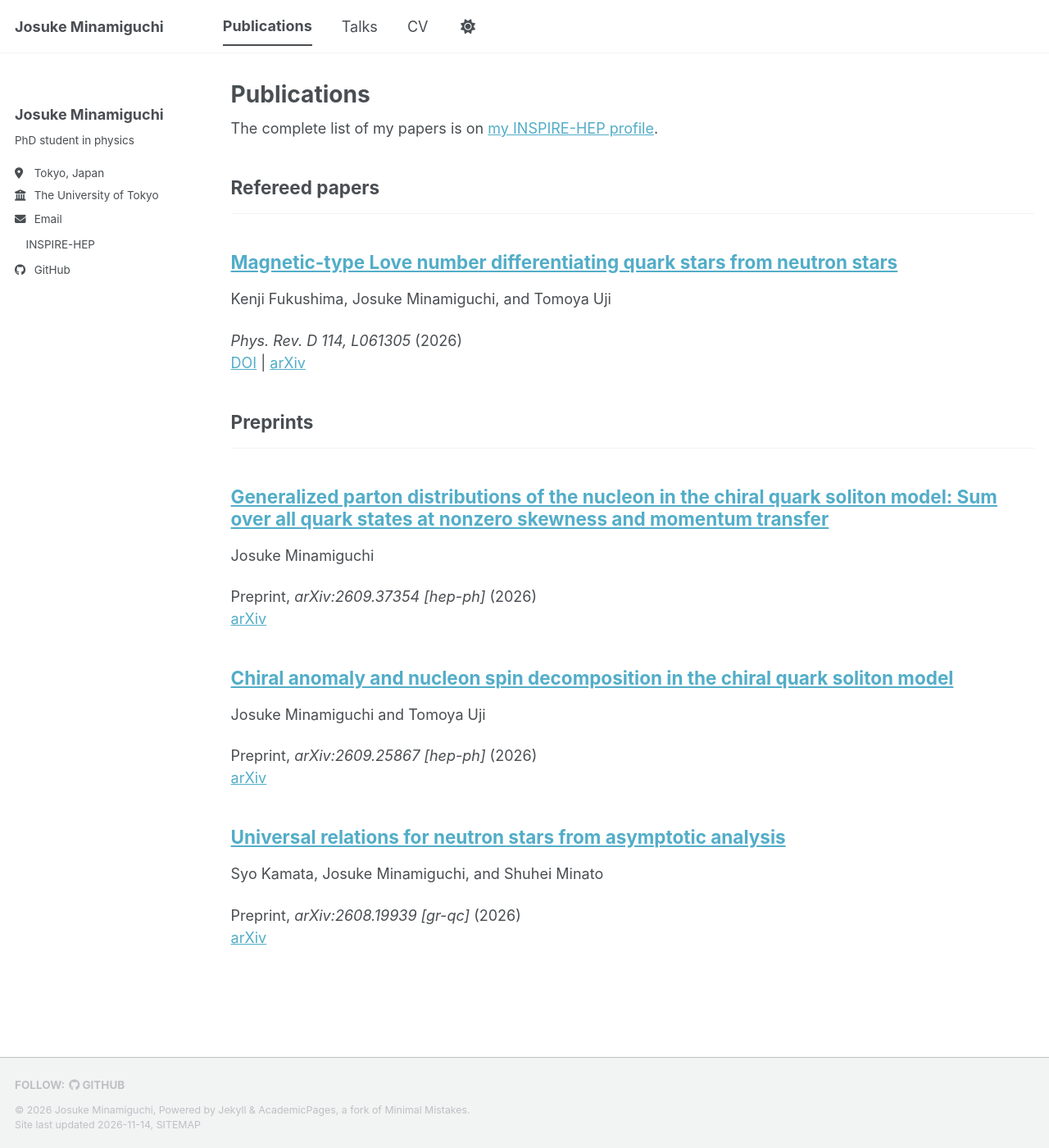
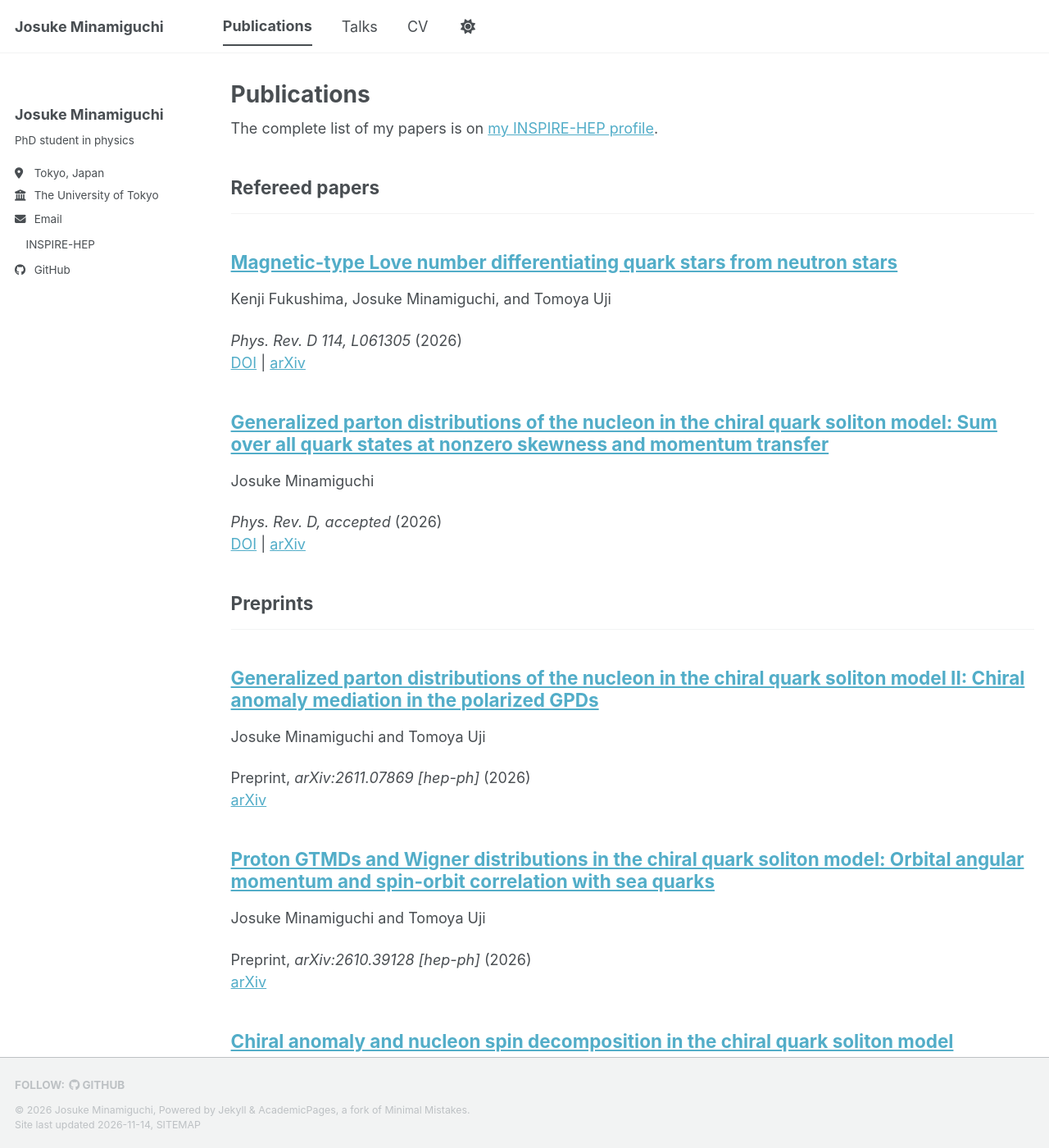
Before and after one commit to jminamiguchi/jminamiguchi.github.io, a Jekyll site: the page built from _pages/publications.html, in a window 1280 px wide and 1400 px high. Shown: the whole window at 82% size. Built offline with Jekyll 4.4.1, drawn with Linux system fonts in a browser that asks for light colours; a style sheet for code colours, icons or effects is not loaded.

Commit message:
実績を更新: 新規プレプリント 2 件，GPD 論文の PRD accept，受賞記念講演
- GTMD 論文 (arXiv:2610.39128, Minamiguchi & Uji) をプレプリントに追加
- GPD II (η0 の偏極 GPD, arXiv:2611.07869, Minamiguchi & Uji) を追加
- GPD I (arXiv:2609.37354) を PRD の Regular Article として accept
  (2026-10-22, doi:10.1103/8wrp-hkth) されたため refereed に移す
- 宇核連の受賞記念講演 (2026-10-19, 理研和光) を talks に追加

Co-Authored-By: Claude Opus 5 <noreply@anthropic.com>
Claude-Session: https://claude.ai/code/session_01UTYLBa4CE8LsWZ4542MGjP

```diff
--- a/_publications/2026-09-29-gpd-chiral-quark-soliton.md
+++ b/_publications/2026-09-29-gpd-chiral-quark-soliton.md
@@ -1,12 +1,13 @@
 ---
 title: "Generalized parton distributions of the nucleon in the chiral quark soliton model: Sum over all quark states at nonzero skewness and momentum transfer"
 collection: publications
-category: preprints
+category: refereed
 permalink: /publication/2026-gpd-chiral-quark-soliton
 date: 2026-09-29
 authors: 'Josuke Minamiguchi'
+doiurl: 'https://doi.org/10.1103/8wrp-hkth'
 arxivurl: 'https://arxiv.org/abs/2609.37354'
-venue: 'arXiv:2609.37354 [hep-ph]'
+venue: 'Phys. Rev. D, accepted'
 ---
 
 **Abstract.** We compute the combinations $$E_M=H^{u+d}+E^{u+d}$$ and $$H_E=H^{u-d}+tE^{u-d}/(4M_N^2)$$ of unpolarized generalized parton distributions (GPDs) of the nucleon in the chiral quark soliton model at nonzero skewness $$\xi$$ and nonzero momentum transfer $$t$$. The combinations contain the GPDs $$H^{u-d}$$ and $$E^{u+d}$$, which are subleading in the expansion in the inverse number of colors. Both combinations are double sums over the quark states. A multipole expansion of the light-cone operators makes the sums computable at every $$\xi$$ and every $$t\le0$$. The contribution of the Dirac continuum is summed over the quark states, without an interpolation formula and without a gradient expansion. The first moments satisfy the form-factor sum rules, and the second moments satisfy polynomiality.
--- /dev/null
+++ b/_publications/2026-10-29-proton-gtmds-wigner.md
@@ -0,0 +1,12 @@
+---
+title: "Proton GTMDs and Wigner distributions in the chiral quark soliton model: Orbital angular momentum and spin-orbit correlation with sea quarks"
+collection: publications
+category: preprints
+permalink: /publication/2026-proton-gtmds-wigner
+date: 2026-10-29
+authors: 'Josuke Minamiguchi and Tomoya Uji'
+arxivurl: 'https://arxiv.org/abs/2610.39128'
+venue: 'arXiv:2610.39128 [hep-ph]'
+---
+
+**Abstract.** We calculate the leading-twist vector and axial-vector quark generalized transverse-momentum-dependent distributions (GTMDs) of the proton in the chiral quark soliton model, including both the discrete valence level and the regularized Dirac sea. We consider the isosinglet and isotriplet combinations of GTMDs at zero and nonzero skewness. At zero skewness, we construct Wigner distributions and resolve the orbital angular momentum (OAM) and spin-orbit correlation (SOC) densities in transverse position and momentum space, separately for quarks and antiquarks. This provides a phase-space picture of the sea-quark and sea-antiquark contributions, displaying OAM aligned with the proton spin and anti-aligned with the partons' own spin.
--- /dev/null
+++ b/_publications/2026-11-05-gpd-chiral-anomaly-polarized.md
@@ -0,0 +1,12 @@
+---
+title: "Generalized parton distributions of the nucleon in the chiral quark soliton model II: Chiral anomaly mediation in the polarized GPDs"
+collection: publications
+category: preprints
+permalink: /publication/2026-gpd-chiral-anomaly-polarized
+date: 2026-11-05
+authors: 'Josuke Minamiguchi and Tomoya Uji'
+arxivurl: 'https://arxiv.org/abs/2611.07869'
+venue: 'arXiv:2611.07869 [hep-ph]'
+---
+
+**Abstract.** We calculate the polarized flavor-singlet generalized parton distributions (GPDs) $$\widetilde H^{u+d}$$ and $$\widetilde E^{u+d}$$ in the chiral quark soliton model at nonzero skewness and momentum transfer. Results are obtained with and without a singlet pseudoscalar meson $$\eta_0$$, whose mass is generated by the chiral anomaly. Relative to the pion-only model, the singlet field introduces a sizable contribution to $$\widetilde E^{u+d}$$ in the ERBL region but only a minor correction to $$\widetilde H^{u+d}$$. An explicit meson-exchange term qualitatively accounts for this contrast and displays the anticipated singlet pole. When the anomaly-induced mass is set to zero, the pole becomes massless, and the exchange term dominates $$\widetilde E^{u+d}$$ at small momentum transfer. These findings demonstrate how anomalous singlet-meson dynamics leaves distinct signatures in the polarized GPDs of the nucleon.
```
Also changed, not shown: _talks/2026-10-19-ukakuren-award-lecture.md (added, +11 -0 lines).
